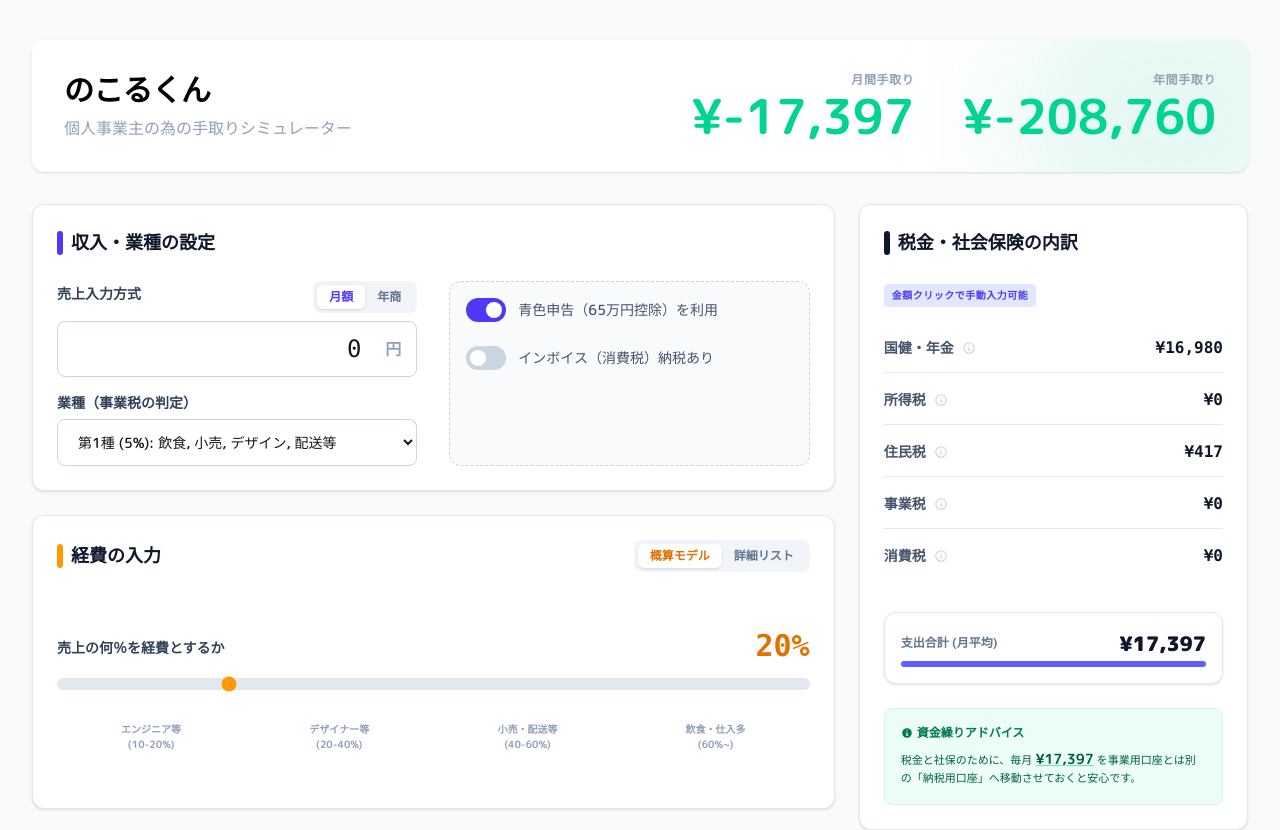
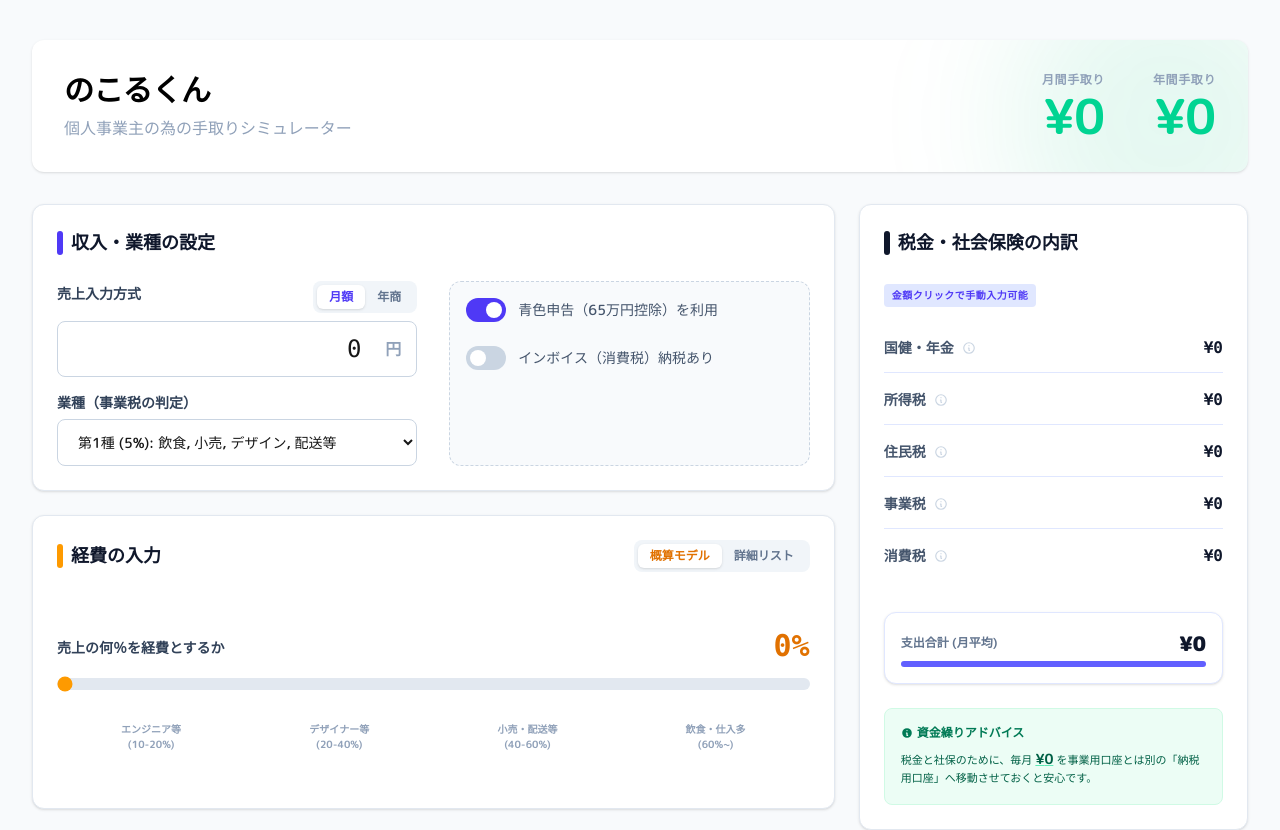
Before and after one commit to lomoreshiga-byte/freelance-simulator, a Next.js app: page / in a window 1280 px wide. Shown: the top 830 px of the page. Built offline with nearby package versions, Linux system fonts and the light colour scheme.

Commit message:
update: Set initial expenses and taxes to 0 when revenue is 0

```diff
--- a/src/app/components/GeneralSimulator.tsx
+++ b/src/app/components/GeneralSimulator.tsx
@@ -82,7 +82,7 @@ export default function GeneralSimulator() {
 
     // Expenses
     const [expenseMode, setExpenseMode] = useState<"percentage" | "detail">("percentage");
-    const [expensePercentage, setExpensePercentage] = useState(20);
+    const [expensePercentage, setExpensePercentage] = useState(0);
     const [detailedExpenses, setDetailedExpenses] = useState<ExpenseItem[]>([]);
     const [newExpName, setNewExpName] = useState("");
     const [newExpAmount, setNewExpAmount] = useState("");
@@ -120,7 +120,7 @@ export default function GeneralSimulator() {
         // Social Insurance (Estimate)
         // Roughly 10-14% of profit for Health + Pension (Fixed roughly in JP for simplistic estimation here, then allow manual)
         const estimatedHealth = Math.min(900000, profitAfterBlue * 0.1);
-        const estimatedPension = 16980 * 12; // Standard National Pension
+        const estimatedPension = yearlyRevenue > 0 ? 16980 * 12 : 0; // Standard National Pension
 
         const healthToUse = manualHealth !== null ? manualHealth * 12 : estimatedHealth;
         const pensionToUse = manualPension !== null ? manualPension * 12 : estimatedPension;
@@ -140,7 +140,7 @@ export default function GeneralSimulator() {
         const incomeTaxToUse = manualIncomeTax !== null ? manualIncomeTax * 12 : calculatedIncomeTax;
 
         // Resident Tax (10% flat + 5000)
-        const residentTaxToUse = manualResidentTax !== null ? manualResidentTax * 12 : (taxableIncome * 0.10 + 5000);
+        const residentTaxToUse = manualResidentTax !== null ? manualResidentTax * 12 : (yearlyRevenue > 0 ? (taxableIncome * 0.10 + 5000) : 0);
 
         // Business Tax
         // 課税標準額 = (事業所得 + 青色申告特別控除) - 事業主控除290万円
```
